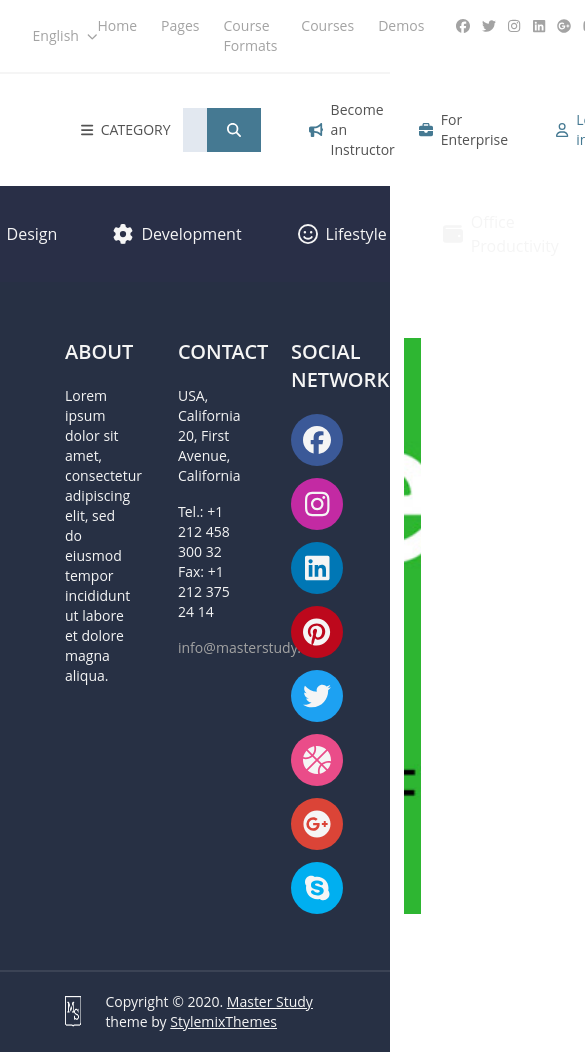
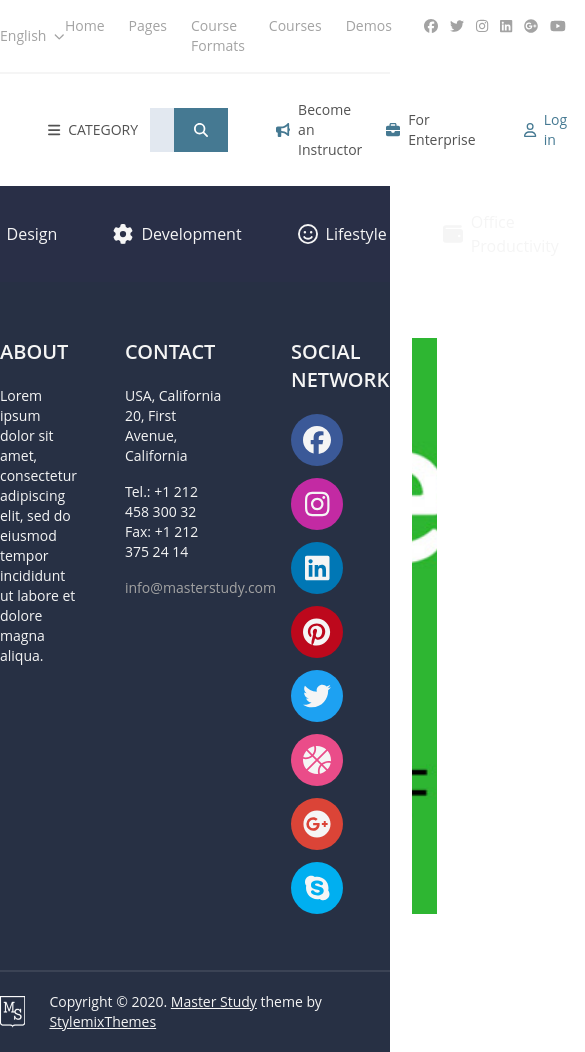
Before and after one commit to giorgioverzicco/proj-html-vuejs, a Vue app: page / in a window 390 px wide. Shown: the top 1052 px of the page, 585 px wide, since content can reach past the window. Built offline with nearby package versions, Linux system fonts and the light colour scheme.

Commit message:
added container classes

```diff
--- a/src/App.vue
+++ b/src/App.vue
@@ -1,6 +1,7 @@
 <template>
   <div id="app">
     <TheHeader />
+    <TheMain />
     <TheFooter />
   </div>
 </template>
@@ -8,8 +9,19 @@
 <script>
 import TheHeader from '@/components/layout/TheHeader'
 import TheFooter from '@/components/layout/TheFooter'
+import TheMain from '@/components/layout/TheMain'
 export default {
   name: 'App',
-  components: { TheFooter, TheHeader },
+  components: { TheMain, TheFooter, TheHeader },
 }
 </script>
+
+<style>
+.container-lg {
+  @apply w-full md:w-10/12;
+}
+
+.container-md {
+  @apply w-full md:w-8/12;
+}
+</style>
--- /dev/null
+++ b/src/components/layout/TheMain.vue
@@ -0,0 +1,9 @@
+<template>
+  <main></main>
+</template>
+
+<script>
+export default {
+  name: 'TheMain',
+}
+</script>
--- a/src/components/organisms/Footer/FooterBottom.vue
+++ b/src/components/organisms/Footer/FooterBottom.vue
@@ -1,6 +1,6 @@
 <template>
   <div>
-    <div class="mx-auto flex w-8/12 items-center gap-x-6 py-5">
+    <div class="container-md mx-auto flex items-center gap-x-6 py-5">
       <div class="h-[32px]">
         <img
           class="h-full max-w-full"
--- a/src/components/organisms/Footer/FooterTop.vue
+++ b/src/components/organisms/Footer/FooterTop.vue
@@ -1,6 +1,6 @@
 <template>
   <div>
-    <div class="mx-auto flex w-8/12 gap-x-24 py-14">
+    <div class="container-md mx-auto flex gap-x-24 py-14">
       <FooterTopLeft class="w-1/2" />
       <FooterTopRight class="w-1/2" />
     </div>
--- a/src/components/organisms/Header/HeaderBody.vue
+++ b/src/components/organisms/Header/HeaderBody.vue
@@ -1,7 +1,7 @@
 <template>
   <div>
     <!-- Container -->
-    <div class="mx-auto flex w-10/12 items-center gap-x-12 py-6">
+    <div class="container-lg mx-auto flex items-center gap-x-12 py-6">
       <BaseLogo url="#" />
       <HeaderSearchSection class="flex-grow" />
       <HeaderAffiliateSection />
--- a/src/components/organisms/Header/HeaderBottom.vue
+++ b/src/components/organisms/Header/HeaderBottom.vue
@@ -1,7 +1,9 @@
 <template>
   <div>
     <!-- Container -->
-    <div class="mx-auto flex w-10/12 items-center justify-center gap-x-14 py-6">
+    <div
+      class="container-lg mx-auto flex items-center justify-center gap-x-14 py-6"
+    >
       <ButtonIcon
         v-for="(link, idx) in links"
         :key="idx"
--- a/src/components/organisms/Header/HeaderTop.vue
+++ b/src/components/organisms/Header/HeaderTop.vue
@@ -1,7 +1,7 @@
 <template>
   <div>
     <!-- Container -->
-    <div class="mx-auto flex w-10/12 items-center justify-between py-4">
+    <div class="container-lg mx-auto flex items-center justify-between py-4">
       <HeaderTopLeft />
       <HeaderTopRight />
     </div>
```
